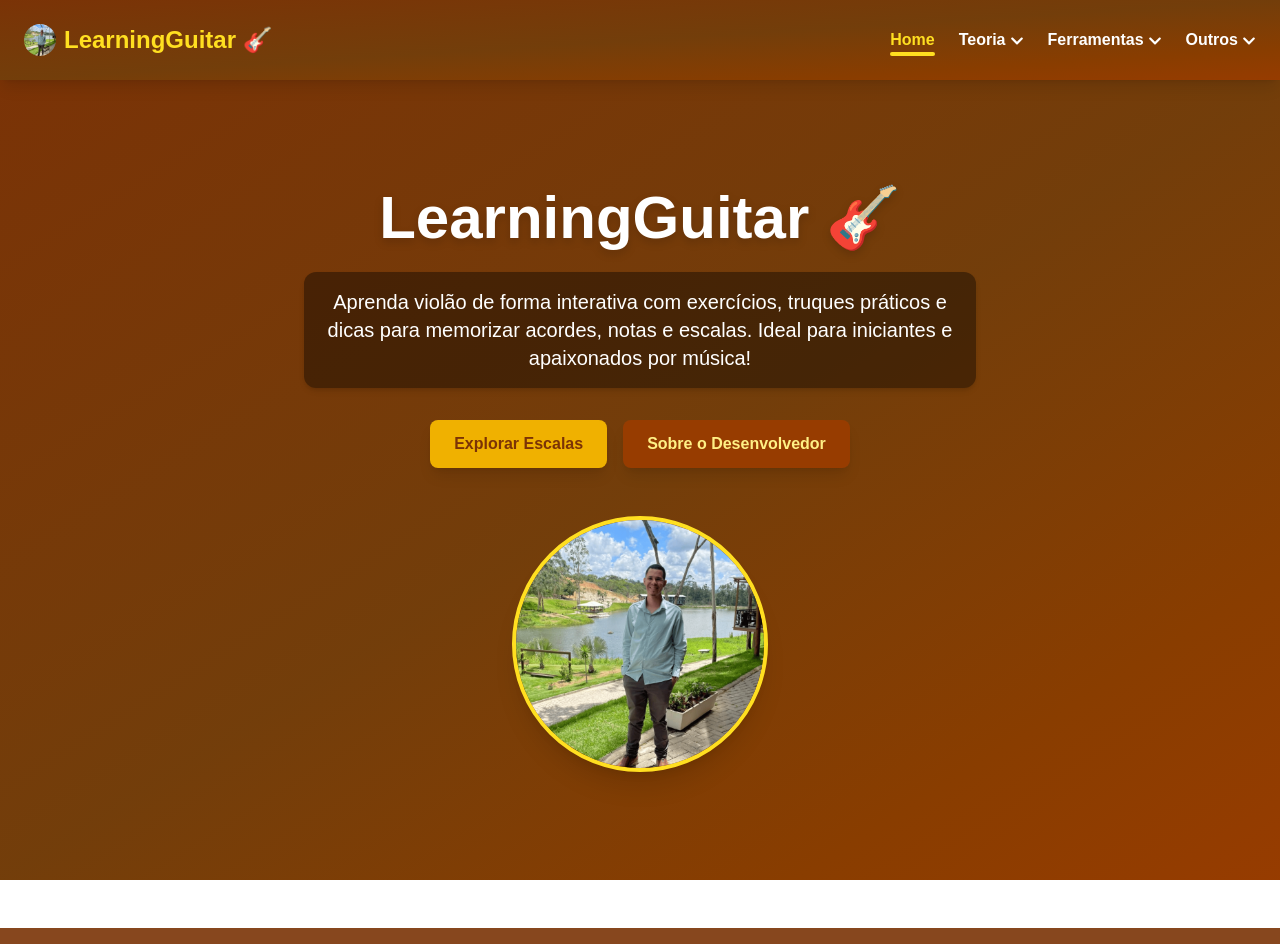
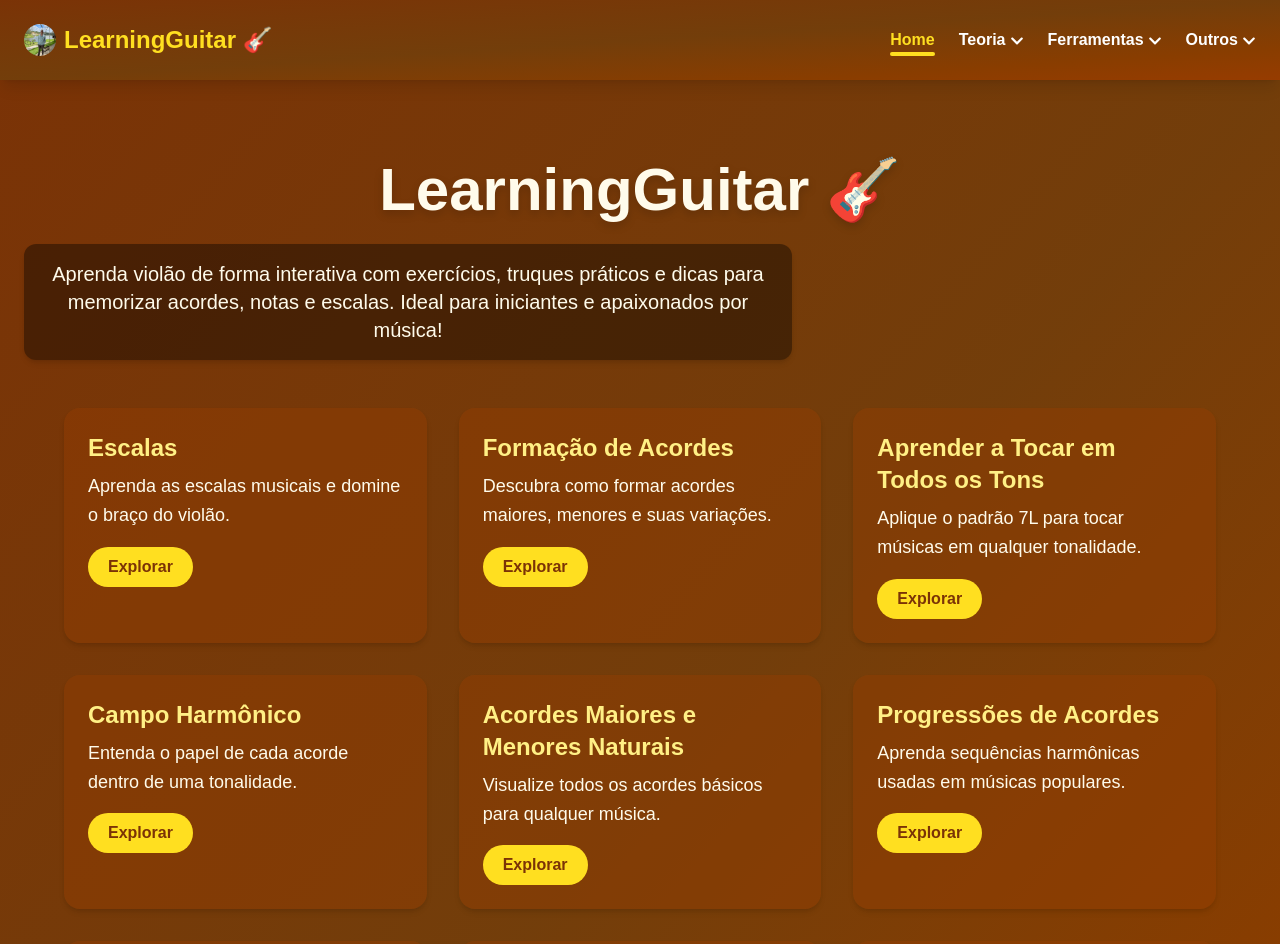
Before and after one commit to robsonalbuquerquedev/learningguitar, a Next.js app: page / in a window 1280 px wide. Shown: the top 944 px of the page. Built offline with nearby package versions, Linux system fonts and the light colour scheme.

Commit message:
update: página inicial

```diff
--- a/src/app/page.tsx
+++ b/src/app/page.tsx
@@ -4,9 +4,56 @@ import { motion } from "framer-motion";
 import Link from "next/link";
 
 export default function Home() {
+  const secoes = [
+    {
+      nome: "Escalas",
+      descricao: "Aprenda as escalas musicais e domine o braço do violão.",
+      href: "/escalas",
+    },
+    {
+      nome: "Formação de Acordes",
+      descricao: "Descubra como formar acordes maiores, menores e suas variações.",
+      href: "/formacao-de-acordes",
+    },
+    {
+      nome: "Aprender a Tocar em Todos os Tons",
+      descricao: "Aplique o padrão 7L para tocar músicas em qualquer tonalidade.",
+      href: "/aprender-tocar-em-todos-os-tons",
+    },
+    {
+      nome: "Campo Harmônico",
+      descricao: "Entenda o papel de cada acorde dentro de uma tonalidade.",
+      href: "/campo-harmonico",
+    },
+    {
+      nome: "Acordes Maiores e Menores Naturais",
+      descricao: "Visualize todos os acordes básicos para qualquer música.",
+      href: "/acordes-maiores-e-menores-naturais",
+    },
+    {
+      nome: "Progressões de Acordes",
+      descricao: "Aprenda sequências harmônicas usadas em músicas populares.",
+      href: "/progressoes-de-acordes",
+    },
+    {
+      nome: "Batidas Básicas",
+      descricao: "Conheça padrões de batidas simples e fáceis de tocar.",
+      href: "/batidas-basicas",
+    },
+    {
+      nome: "Memorizar Braço",
+      descricao: "Treine para memorizar posições de notas e acordes no braço do violão.",
+      href: "/memorizar-braco-do-violao",
+    },
+    {
+      nome: "Memorizar Todas as Notas",
+      descricao: "Aprenda a localizar todas as notas do braço do violão rapidamente.",
+      href: "/memorizar-todas-as-notas",
+    },
+  ];
+
   return (
-    <main className="min-h-screen flex flex-col items-center justify-center bg-gradient-to-br from-amber-900 via-yellow-900 to-amber-800 text-white p-6 sm:p-12">
-
+    <main className="min-h-screen bg-gradient-to-br from-amber-900 via-yellow-900 to-amber-800 text-amber-50 py-20 px-6">
       {/* 🎸 Título chamativo */}
       <motion.h1
         initial={{ opacity: 0, y: -30 }}
@@ -17,37 +64,38 @@ export default function Home() {
         LearningGuitar 🎸
       </motion.h1>
 
-      {/* ✨ Subtítulo / mensagem principal */}
+      {/* ✨ Subtítulo */}
       <motion.p
         initial={{ opacity: 0 }}
         animate={{ opacity: 1 }}
         transition={{ duration: 1, delay: 0.3 }}
-        className="text-center max-w-2xl text-lg sm:text-xl mb-8 bg-black/40 p-4 rounded-xl shadow-md"
+        className="text-center max-w-3xl text-lg sm:text-xl mb-12 bg-black/40 p-4 rounded-xl shadow-md"
       >
-        Aprenda violão de forma interativa com exercícios, truques práticos e dicas para memorizar acordes, notas e escalas. Ideal para iniciantes e apaixonados por música!
+        Aprenda violão de forma interativa com exercícios, truques práticos e dicas
+        para memorizar acordes, notas e escalas. Ideal para iniciantes e apaixonados por música!
       </motion.p>
 
-      {/* 🎯 Botões de ação */}
+      {/* 🗂 Seções / cards */}
+      <div className="grid grid-cols-1 sm:grid-cols-2 lg:grid-cols-3 gap-8 max-w-6xl mx-auto">
+        {secoes.map((secao, index) => (
           <motion.div
-        initial={{ opacity: 0 }}
-        animate={{ opacity: 1 }}
-        transition={{ duration: 1, delay: 0.6 }}
-        className="flex flex-col sm:flex-row gap-4"
+            key={index}
+            className="bg-amber-800/40 p-6 rounded-2xl shadow-md hover:scale-105 transition-transform duration-300"
+            initial={{ opacity: 0, y: 20 }}
+            animate={{ opacity: 1, y: 0 }}
+            transition={{ delay: 0.2 * index, duration: 0.6 }}
           >
+            <h2 className="text-2xl font-bold text-yellow-200 mb-2">{secao.nome}</h2>
+            <p className="text-lg leading-relaxed mb-4">{secao.descricao}</p>
             <Link
-          href="/escalas"
-          className="px-6 py-3 bg-yellow-500 hover:bg-yellow-600 text-amber-900 font-semibold rounded-lg shadow-lg transition-all duration-200 text-center"
+              href={secao.href}
+              className="inline-block bg-yellow-300 text-amber-900 font-semibold px-5 py-2 rounded-full hover:bg-yellow-400 transition"
             >
-          Explorar Escalas
-        </Link>
-
-        <Link
-          href="/sobre"
-          className="px-6 py-3 bg-amber-800 hover:bg-amber-900 text-yellow-200 font-semibold rounded-lg shadow-lg transition-all duration-200 text-center"
-        >
-          Sobre o Desenvolvedor
+              Explorar
             </Link>
           </motion.div>
+        ))}
+      </div>
 
       {/* 🌟 Imagem de destaque */}
       <motion.img
@@ -56,7 +104,7 @@ export default function Home() {
         initial={{ opacity: 0, scale: 0.8 }}
         animate={{ opacity: 1, scale: 1 }}
         transition={{ duration: 1, delay: 1 }}
-        className="mt-12 w-48 sm:w-64 rounded-full border-4 border-yellow-300 shadow-xl"
+        className="mt-12 w-48 sm:w-64 rounded-full border-4 border-yellow-300 shadow-xl mx-auto"
       />
     </main>
   );
```
Lines whose indentation alone changed are shown as unchanged.
